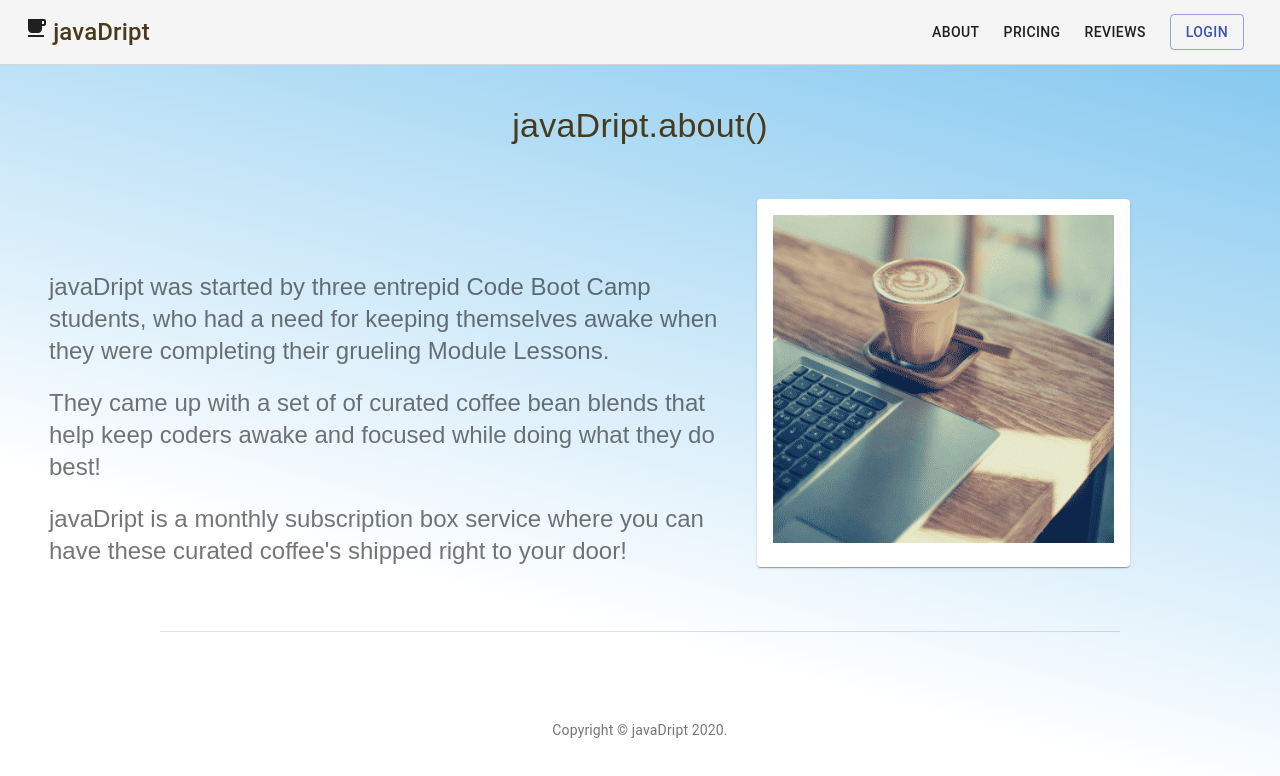
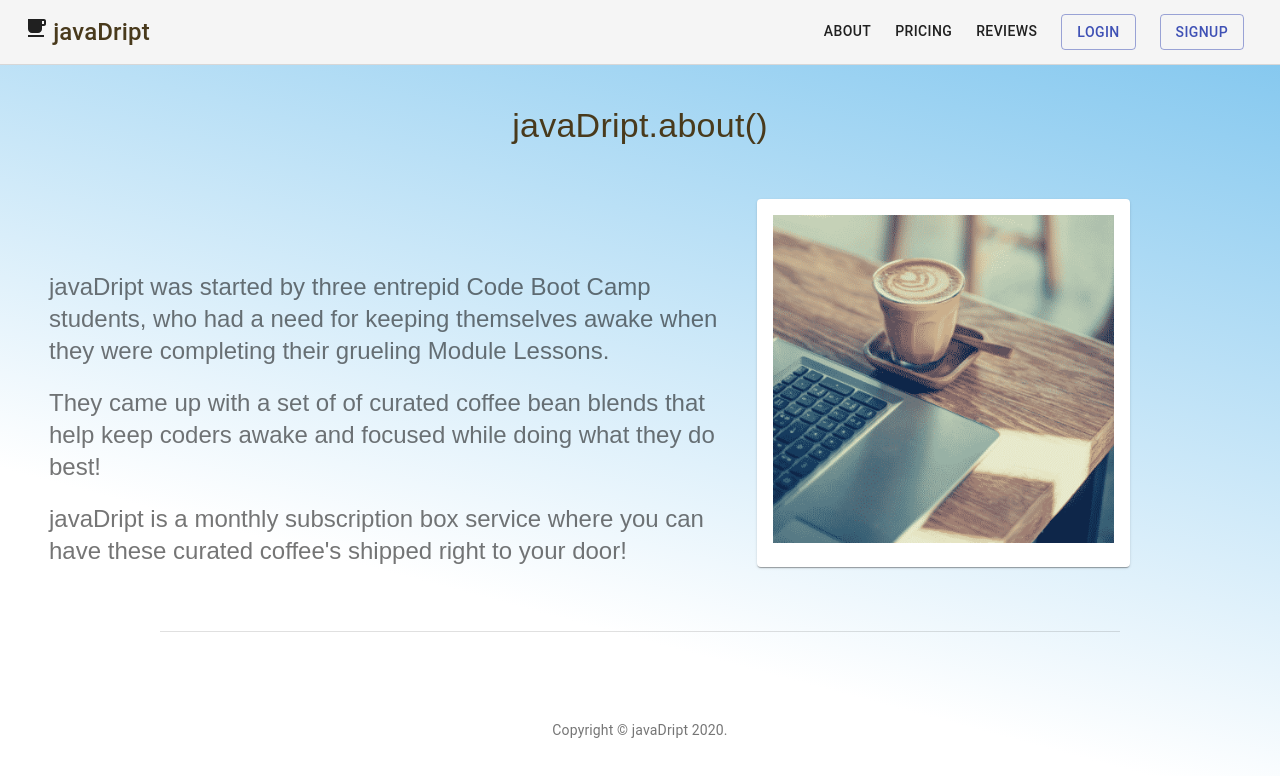
Before and after one commit to adamkeyser45/javadript, a React (Create React App) app in the folder client/: page / in a window 1280 px wide. Shown: the top 776 px of the page. Built offline with nearby package versions, Linux system fonts and the light colour scheme; a web font is replaced by a local one.

Commit message:
signup page loads

```diff
--- a/client/src/components/Nav/index.js
+++ b/client/src/components/Nav/index.js
@@ -20,7 +20,7 @@ import About from '../pages/About'
 import Pricing from '../pages/Pricing';
 import SignInSide from '../pages/SignInSide';
 import Reviews from '../pages/Reviews';
-// import SignUp from '../pages/SignUp';
+import SignUp from '../pages/SignUp';
 
 const useStyles = makeStyles((theme) => ({
     '@global': {
@@ -69,18 +69,6 @@ const useStyles = makeStyles((theme) => ({
 
 export default function Nav() {
 
-  // let loggedin = false
-
-  // const checkLogin = () => {
-  //   let loggedAccessToken = window.localStorage.getItem('token');
-  //   if (loggedAccessToken) {
-  //     loggedin = true;
-  //   } else {
-  //     loggedin = false;
-  //   }
-  // }
-
-
     const classes = useStyles();
 
     const [currentPage, setCurrentPage] = useState('About');
@@ -91,6 +79,8 @@ export default function Nav() {
               return <Pricing />;
             case 'SignIn':
                 return <SignInSide />
+            case 'SignUp':
+              return <SignUp />
             case 'Reviews':
               return <Reviews />
             default:
@@ -117,10 +107,14 @@ export default function Nav() {
               <Link variant="button" color="textPrimary" href="#" className={classes.link} onClick={() => { setCurrentPage('Reviews') }}>
                 Reviews
               </Link>
-            </nav>
+
             <Button href="#" color="primary" variant="outlined" className={classes.link} onClick={() => { setCurrentPage('SignIn') }}>
               Login
             </Button>
+            <Button href="#" color="primary" variant="outlined" className={classes.link} onClick={() => { setCurrentPage('SignUp') }}>
+              Signup
+            </Button>
+            </nav>
           </Toolbar>
         </AppBar>
         {renderPage()}
```
Also changed, not shown: 20 other files (tests, documents, lock files or other folders).
